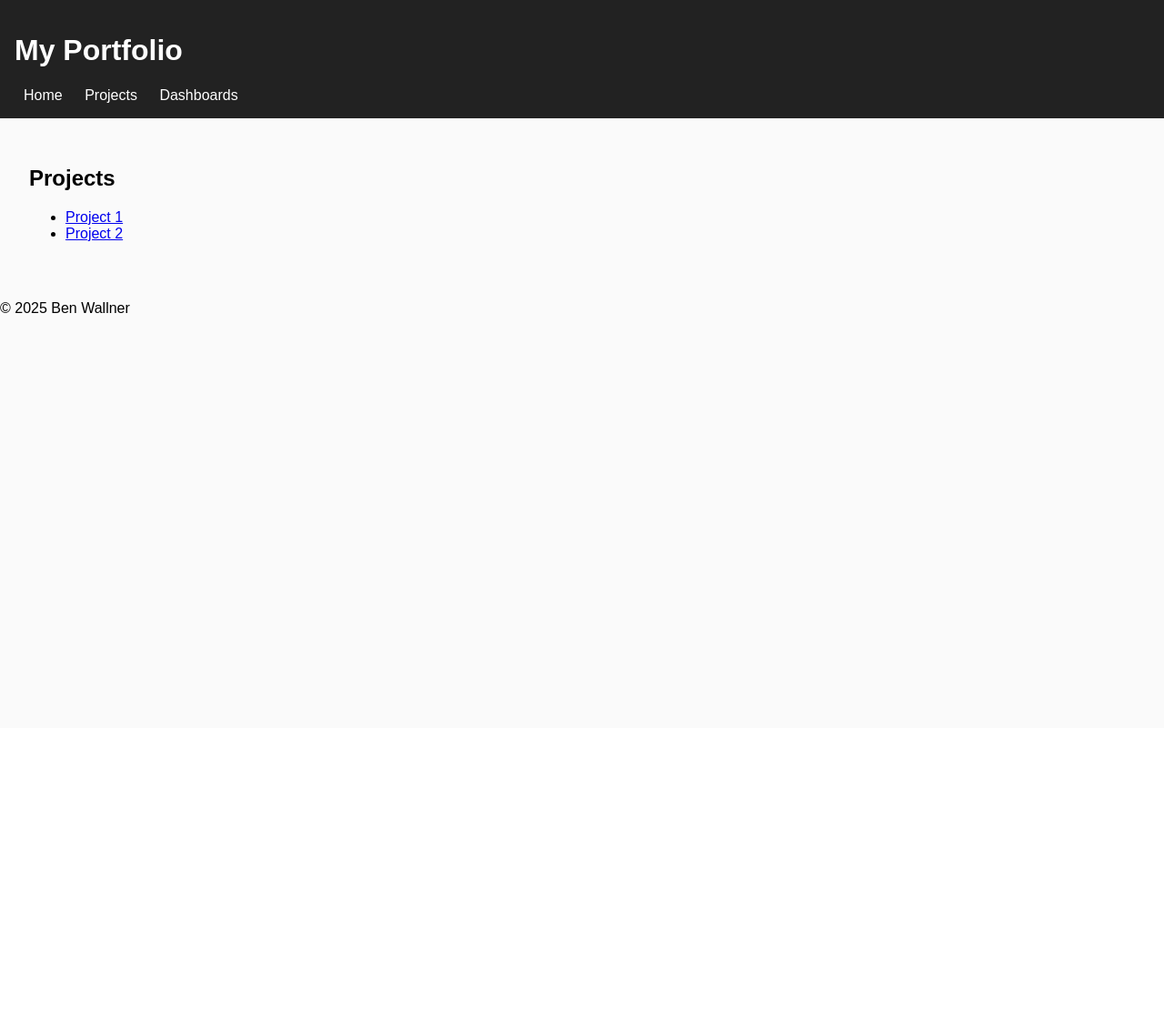
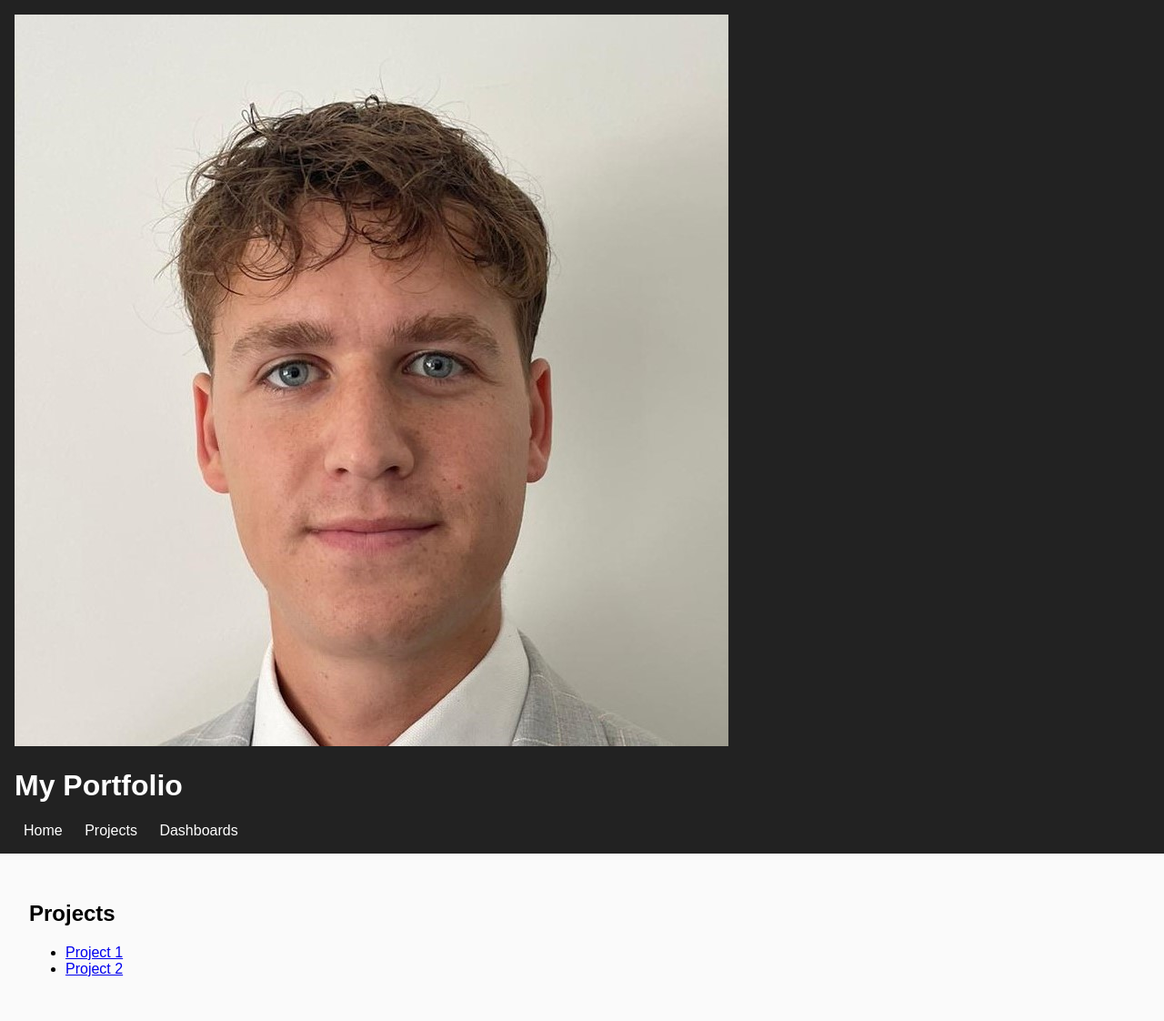
Before and after one commit to BenWallner7/website_portfolio, a Flask app: page /projects in a window 1280 px wide. Shown: the top 1122 px of the page at 91% size. Before the commit the page ends 344 px from the top, so only its background shows below. Run offline with Flask 3, Linux system fonts and the light colour scheme.

Commit message:
picture format

```diff
--- a/templates/base.html
+++ b/templates/base.html
@@ -6,12 +6,17 @@
 </head>
 <body>
     <header>
+    <div class="header-container">
+        <img src="{{ url_for('static', filename='images/profile.jpeg') }}"
+             alt="Profile Picture"
+             class="header-img">
         <h1>My Portfolio</h1>
-        <nav>
-            <a href="{{ url_for('home') }}">Home</a>
-            <a href="{{ url_for('projects') }}">Projects</a>
-            <a href="{{ url_for('dashboards') }}">Dashboards</a>
-        </nav>
+    </div>
+    <nav>
+        <a href="{{ url_for('home') }}">Home</a>
+        <a href="{{ url_for('projects') }}">Projects</a>
+        <a href="{{ url_for('dashboards') }}">Dashboards</a>
+    </nav>
     </header>
 
     <main>
--- a/templates/index.html
+++ b/templates/index.html
@@ -3,8 +3,8 @@
     <h2>Welcome!</h2>
     <p>Hi, I’m Ben, a data professional with experience in the Biotech and Insuretech industries. This is my profile site.</p>
 
-    <!-- Profile Image -->
+    {% comment %} <!-- Profile Image -->
     <img src="{{ url_for('static', filename='images/profile.jpeg') }}"
         alt="Profile Picture"
-        class="profile-img">
+        class="profile-img"> {% endcomment %}
 {% endblock %}
```
